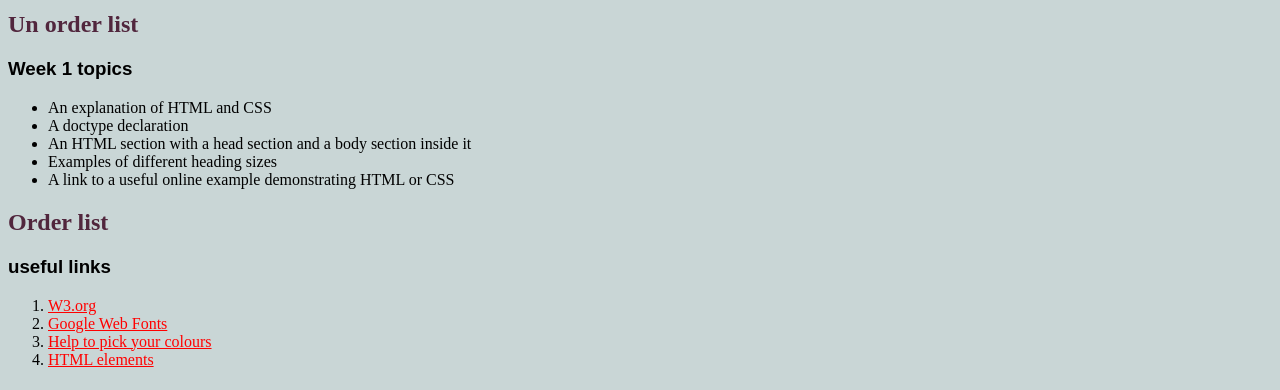
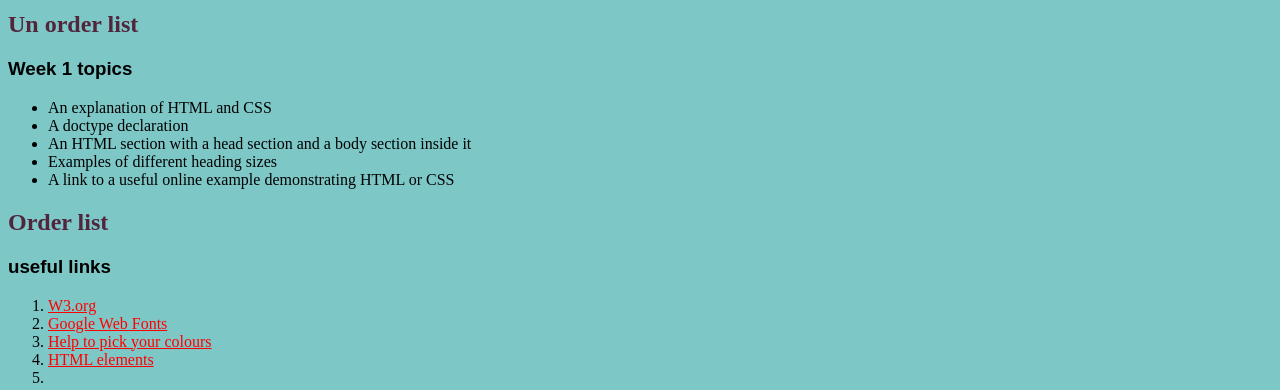
Before and after one commit to Rossyfer09/CLG, a plain HTML site: page index.html in a window 1280 px wide. Shown: the part 163-553 px from the top of the page. Drawn offline with Linux system fonts and the light colour scheme.

Commit message:
Add files via upload

```diff
--- a/css/styles.css
+++ b/css/styles.css
@@ -39,7 +39,7 @@ a:active {
 }
 
 body {
-    background-color: #C9D6D6
+    background-color: #7dc7c7
 }
 
 table {
--- a/index.html
+++ b/index.html
@@ -30,9 +30,9 @@
   <ol>
     <li> <a href="https://www.w3.org/MarkUp/html3/bulletlists.html" target="_blank">W3.org</a> </li>
     <li> <a href="https://fonts.google.com/" target="_blank"> Google Web Fonts </a> </li>
-    <li> <a href="https://coolors.co" target="_blank" title="Page to choose nice colours">Help to pick your colours</a>
+    <li> <a href="https://coolors.co" target="_blank" title="Page to choose nice colours">Help to pick your colours</a></li>
     <li><a href="https://developer.mozilla.org/en-US/docs/Web/HTML/Element" target="_blank">HTML elements</a></li>
-    </li>
+    <li><a href="https://www.w3schools.com/css/css_rwd_intro.asp" target ="_blank"</a> </li>
   </ol>
   <h1>lesson 3</h1>
   <h2>List, Table and Images</h2>
```
